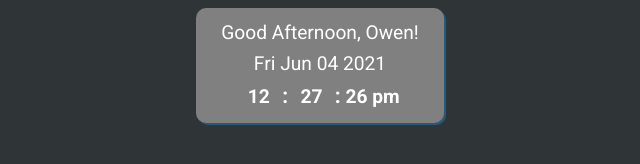
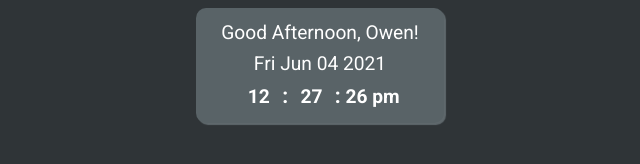
Before and after one commit to owenventer/NotionCalenderWidget, a plain HTML site: page index.html in a window 1280 px wide. Shown: the whole page, without its empty margins (320-960 px from the left). Drawn offline with Linux system fonts and the light colour scheme.

Commit message:
New colour background

```diff
--- a/index.html
+++ b/index.html
@@ -37,10 +37,10 @@ h1 {
 .card {
     padding: 10px 25px 10px 25px;
     border-radius: 10px;
-    background: grey;
+    background: #596367;
     color: #FFF;
     display: inline-block;
-    box-shadow: 2px 2px 1px 0px #295C7B;
+    box-shadow: 2px 2px 1px 0px #5F686C;
 }
 
 .card:hover {
```
